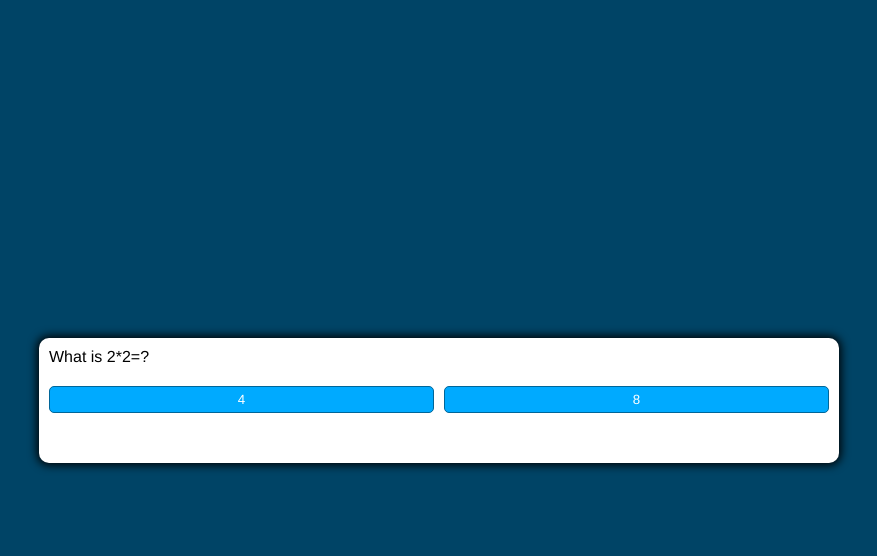
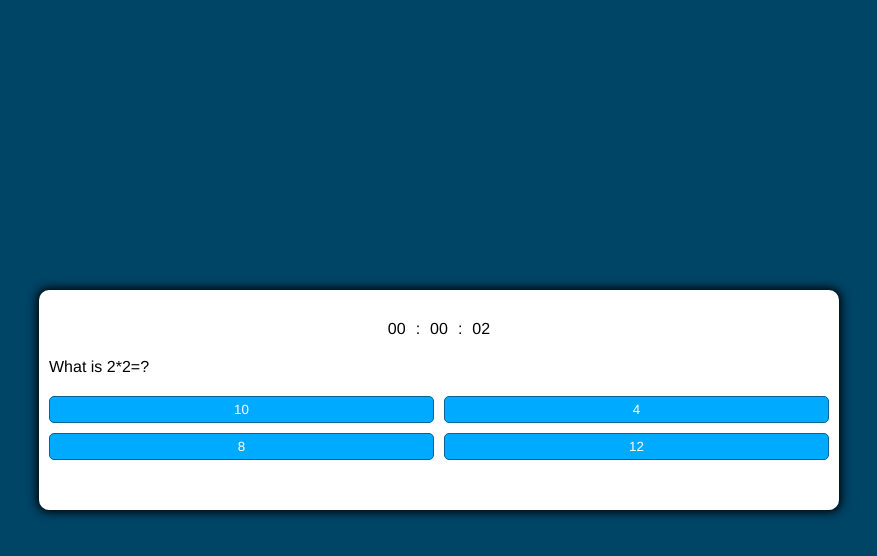
Before and after one commit to gokila1204/QuizApp, a plain HTML site: page index.html in a window 1280 px wide. Both pictures are taken after a click on the button "Start". Shown: the whole page, without its empty margins (201-1078 px from the left). Drawn offline with Linux system fonts and the light colour scheme.

Commit message:
Added timer

```diff
--- a/index.html
+++ b/index.html
@@ -10,6 +10,11 @@
 </head>
 <body>
     <div class="container">
+        <div class="hide" id="timer">
+            <span class="timer" id="hour">00</span>:
+            <span class="timer" id="minute">00</span>:
+            <span class="timer" id="seconds">00</span>
+        </div>
         <div id="question-container" class="hide">
             <div class="question" id="question">Question</div>
             <div id="answers-buttons" class="btn-grid">
--- a/script.js
+++ b/script.js
@@ -5,6 +5,8 @@ const questionContainerElement = document.getElementById('question-container');
 const questionElement = document.getElementById('question');
 
 const answersButtons = document.getElementById('answers-buttons');
+
+const timer = document.getElementById('timer');
 
 startButton.addEventListener('click', startGame);
 
@@ -16,6 +18,9 @@ let shuffeleQuestions, currentQuestionIndex;
 
 function startGame(){
     console.log('started');
+    timer.classList.remove('hide');
+    timer.classList.add('timer');
+    startTimer();
     startButton.classList.add('hide');
     questionContainerElement.classList.remove('hide');
     shuffeleQuestions = questions.sort(() => Math.random() -.5)
@@ -72,8 +77,10 @@ const questions = [
     {
         question:"What is 2*2=?",
         answers:[
+            {text:"10", correct:false},
             {text:"4", correct:true},
             {text:"8", correct:false},
+            {text:"12", correct:false},
         ]
     },
     {
@@ -81,6 +88,8 @@ const questions = [
         answers:[
             {text:"36", correct:true},
             {text:"39", correct:false},
+            {text:"43", correct:false},
+            {text:"38", correct:false},
         ]
     },
     {
@@ -93,3 +102,31 @@ const questions = [
         ]
     }
 ]
+function startTimer(){
+    let hour = document.getElementById('hour');
+    let minute = document.getElementById('minute');
+    let seconds = document.getElementById('seconds');
+    let i = j = k = 1;
+    setInterval(()=>{
+        if(i<60){
+            let x = i;
+            seconds.innerText = ('00' + x).substr(-2);
+            console.log(i)
+            i++;
+        }else if(j < 60){
+            let y = j;
+            minute.innerText = ('00' + y).substr(-2);
+            console.log(j)
+            j++;
+            i=1;
+        }else{
+            let z = k;
+            hour.innerText = ('00' + z).substr(-2);
+            console.log(k)
+            k++;
+            i=1;
+            j=1;
+        }
+    }, 1000);
+
+}
--- a/style.css
+++ b/style.css
@@ -76,3 +76,9 @@ body.wrong{
 .hide{
     display: none ;
 }
+.timer{
+    padding: 10px;
+    display: flex;
+    justify-content: center;
+    align-items: center;
+}
```
